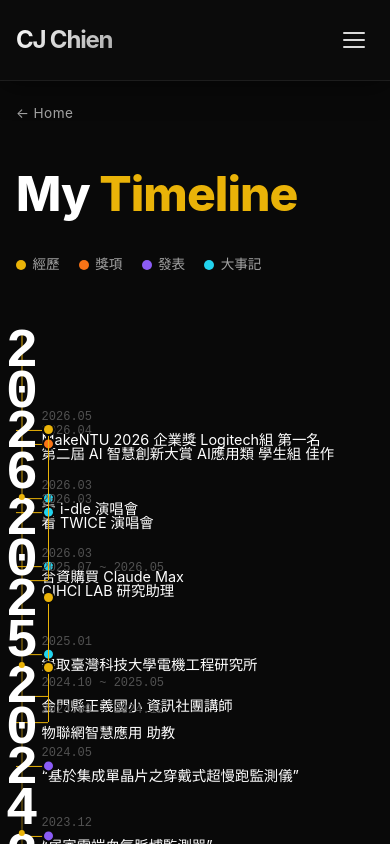
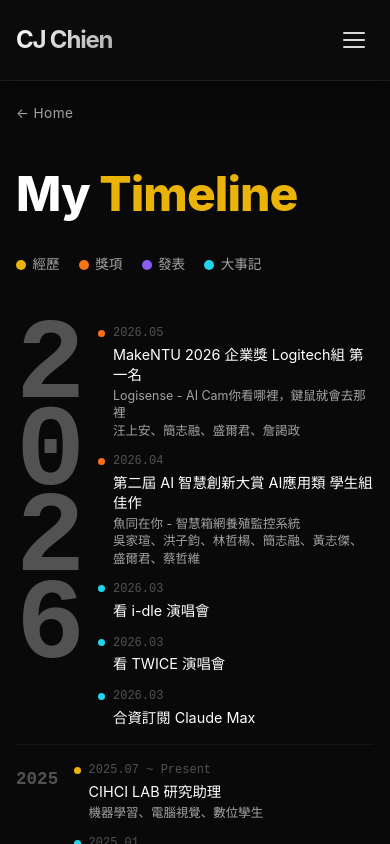
Before and after one commit to Jung217/Jung217, a Next.js app in the folder website/: page /timeline in a window 390 px wide. Shown: the top 844 px of the page. Built offline with nearby package versions, Linux system fonts and the light colour scheme.

Commit message:
new timeline on phone

```diff
--- a/website/src/app/globals.css
+++ b/website/src/app/globals.css
@@ -3574,31 +3574,6 @@ a.gc-pr:hover {
   flex-shrink: 0;
 }
 
-/* 區間延伸線 */
-.tl-range-line {
-  position: absolute;
-  border-left: 1px solid var(--accent);
-  z-index: 1;
-}
-
-.tl-range-line.tl-left {
-  left: calc(50% - 3.6rem);
-}
-
-.tl-range-line.tl-right {
-  left: calc(50% + 3.6rem - 1px);
-}
-
-.tl-range-cap {
-  position: absolute;
-  top: -5px;
-  left: -5px;
-  width: 9px;
-  height: 9px;
-  border-radius: 50%;
-  box-shadow: 0 0 0 2px var(--bg-primary);
-}
-
 .tl-node-dot {
   position: absolute;
   top: 50%;
@@ -3640,18 +3615,19 @@ a.gc-pr:hover {
   position: absolute;
   top: 50%;
   height: 1px;
-  background: var(--accent);
   z-index: 2;
 }
 
 .tl-left .tl-connector {
   right: 0;
   width: 3.6rem;
+  background: linear-gradient(to left, var(--accent), transparent);
 }
 
 .tl-right .tl-connector {
   left: 0;
   width: 3.6rem;
+  background: linear-gradient(to right, var(--accent), transparent);
 }
 
 .tl-branch {
@@ -3772,47 +3748,81 @@ a.gc-pr:hover {
   line-height: 1.4;
 }
 
+.tl-mobile-grid {
+  display: none;
+}
+
+.tl-mobile-year {
+  display: flex;
+  gap: 0.8rem;
+  padding: 1rem 0;
+  border-bottom: 1px solid var(--border-color);
+}
+
+.tl-mobile-year:last-child {
+  border-bottom: none;
+}
+
+.tl-mobile-year-label {
+  font-family: 'SF Mono', 'Fira Code', 'JetBrains Mono', monospace;
+  font-size: 1.1rem;
+  font-weight: 700;
+  color: var(--text-muted);
+  flex-shrink: 0;
+  min-width: 2.8rem;
+  padding-top: 0.25rem;
+}
+
+.tl-mobile-year-label--vertical {
+  display: flex;
+  flex-direction: column;
+  align-items: center;
+  min-width: unset;
+  padding-top: 0;
+}
+
+.tl-mobile-entries {
+  display: flex;
+  flex-direction: column;
+  gap: 0.8rem;
+  flex: 1;
+  min-width: 0;
+}
+
+.tl-mobile-entry {
+  display: flex;
+  align-items: flex-start;
+  gap: 0.5rem;
+}
+
+.tl-mobile-dot {
+  width: 7px;
+  height: 7px;
+  border-radius: 50%;
+  flex-shrink: 0;
+  margin-top: 0.35rem;
+}
+
+.tl-mobile-content {
+  display: flex;
+  flex-direction: column;
+  gap: 0.1rem;
+  min-width: 0;
+}
+
+.tl-desc--visible {
+  max-height: none;
+  opacity: 1;
+}
+
 @media (max-width: 640px) {
-  .tl-trunk {
-    left: 6px;
-  }
-
-  .tl-year-tick {
-    left: 6px;
-    transform: translateX(-50%);
-  }
-
-  .tl-range-line.tl-left,
-  .tl-range-line.tl-right {
-    left: 2rem;
-  }
-
-  .tl-node,
-  .tl-node.tl-left,
-  .tl-node.tl-right {
-    width: auto;
-    left: 0;
-    padding-left: 1.6rem;
-    padding-right: 0;
-    text-align: left;
-  }
-
-  .tl-left .tl-branch,
-  .tl-right .tl-branch {
-    align-items: flex-start;
-  }
-
-  .tl-left .tl-connector,
-  .tl-right .tl-connector {
-    left: 0;
-    right: auto;
-    width: 2rem;
-  }
-
-  .tl-left .tl-node-dot,
-  .tl-right .tl-node-dot {
-    left: calc(2rem - 4.5px);
-    right: auto;
+  .tl-tree {
+    display: none;
+  }
+
+  .tl-mobile-grid {
+    display: flex;
+    flex-direction: column;
   }
 
   .tl-cat-item {
--- a/website/src/components/TimelineView.js
+++ b/website/src/components/TimelineView.js
@@ -1,6 +1,6 @@
 'use client';
 
-import { useState } from 'react';
+import { useState, useRef, useEffect } from 'react';
 
 const CATEGORIES = [
     { key: 'experience', label: '經歷', color: '#eab308' },
@@ -13,8 +13,8 @@ const MONTHS_PER_YEAR = 12;
 const YEAR_DIGITS = 4;
 const DIGIT_LINE_HEIGHT = 0.75;
 const YEAR_DOT_SIZE = 6;
-const MONTH_PX = 14;
-const MIN_NODE_GAP = 68;
+const MONTH_PX = 16;
+const MIN_NODE_GAP = 38;
 const TREE_PADDING = 24;
 const TREE_BOTTOM_MARGIN = 20;
 
@@ -80,13 +80,6 @@ function positionNodes(entries, maxMonth) {
     return nodes;
 }
 
-function buildRangeLine(node, currentMonth, maxMonth) {
-    const endMonthVal = node.endDate === 'present' ? currentMonth : toMonths(node.endDate);
-    const endPos = monthToPixel(endMonthVal, maxMonth);
-    const height = node.top - endPos;
-    return height > 0 ? { endPos, height } : null;
-}
-
 function DateDisplay({ entry }) {
     if (entry.endDate) {
         return (
@@ -114,26 +107,11 @@ function YearTick({ tick, isOldest }) {
     );
 }
 
-function RangeLine({ node, currentMonth, maxMonth }) {
-    const range = buildRangeLine(node, currentMonth, maxMonth);
-    if (!range) return null;
-
-    const meta = getCategoryMeta(node.category);
-    return (
-        <div
-            className={`tl-range-line ${node.side}`}
-            style={{ top: `${range.endPos}px`, height: `${range.height}px` }}
-        >
-            <span className="tl-range-cap" style={{ backgroundColor: meta.color }} />
-        </div>
-    );
-}
-
 function TimelineNode({ entry }) {
     const meta = getCategoryMeta(entry.category);
     return (
         <div className={`tl-node ${entry.side}`} style={{ top: `${entry.top}px` }}>
-            {!entry.endDate && <span className="tl-node-dot" style={{ backgroundColor: meta.color }} />}
+            <span className="tl-node-dot" style={{ backgroundColor: meta.color }} />
             <div className="tl-connector" />
             <div className="tl-branch">
                 <DateDisplay entry={entry} />
@@ -150,7 +128,6 @@ function TimelineTree({ entries }) {
     }
 
     const now = new Date();
-    const currentMonth = now.getFullYear() * MONTHS_PER_YEAR + (now.getMonth() + 1);
     const maxMonth = now.getFullYear() * MONTHS_PER_YEAR + MONTHS_PER_YEAR;
 
     const minMonth = Math.min(...entries.map((e) => toMonths(e.date)));
@@ -174,13 +151,79 @@ function TimelineTree({ entries }) {
                 <YearTick key={tick.year} tick={tick} isOldest={i === 0} />
             ))}
 
-            {nodes.filter((n) => n.endDate).map((node, idx) => (
-                <RangeLine key={`rline-${idx}`} node={node} currentMonth={currentMonth} maxMonth={maxMonth} />
-            ))}
-
             {nodes.map((entry, idx) => (
                 <TimelineNode key={idx} entry={entry} />
             ))}
+        </div>
+    );
+}
+
+function groupByYear(entries) {
+    const groups = {};
+    for (const entry of entries) {
+        const year = entry.date.split('-')[0];
+        if (!groups[year]) groups[year] = [];
+        groups[year].push(entry);
+    }
+    return Object.keys(groups)
+        .sort((a, b) => b.localeCompare(a))
+        .map((year) => ({ year, items: groups[year] }));
+}
+
+function TimelineGrid({ entries }) {
+    const currentYearRef = useRef(null);
+    const [currentYearFontSize, setCurrentYearFontSize] = useState(0);
+    const currentYear = String(new Date().getFullYear());
+
+    const years = groupByYear(entries);
+
+    useEffect(() => {
+        const el = currentYearRef.current;
+        if (el) {
+            setCurrentYearFontSize(el.offsetHeight / (YEAR_DIGITS * DIGIT_LINE_HEIGHT));
+        }
+    }, [entries]);
+
+    if (entries.length === 0) {
+        return <p className="text-secondary">No timeline entries yet.</p>;
+    }
+
+    return (
+        <div className="tl-mobile-grid">
+            {years.map(({ year, items }) => {
+                const isCurrent = year === currentYear;
+                return (
+                    <div key={year} className="tl-mobile-year">
+                        {isCurrent ? (
+                            <span
+                                className="tl-mobile-year-label tl-mobile-year-label--vertical"
+                                style={currentYearFontSize ? { fontSize: `${currentYearFontSize}px`, lineHeight: DIGIT_LINE_HEIGHT } : {}}
+                            >
+                                {year.split('').map((d, di) => (
+                                    <span key={di}>{d}</span>
+                                ))}
+                            </span>
+                        ) : (
+                            <span className="tl-mobile-year-label">{year}</span>
+                        )}
+                        <div className="tl-mobile-entries" ref={isCurrent ? currentYearRef : undefined}>
+                            {items.map((entry, idx) => {
+                                const meta = getCategoryMeta(entry.category);
+                                return (
+                                    <div key={idx} className="tl-mobile-entry">
+                                        <span className="tl-mobile-dot" style={{ backgroundColor: meta.color }} />
+                                        <div className="tl-mobile-content">
+                                            <DateDisplay entry={entry} />
+                                            <span className="tl-title">{entry.title}</span>
+                                            {entry.desc && <span className="tl-desc tl-desc--visible">{entry.desc}</span>}
+                                        </div>
+                                    </div>
+                                );
+                            })}
+                        </div>
+                    </div>
+                );
+            })}
         </div>
     );
 }
@@ -226,6 +269,7 @@ export default function TimelineView({ sections }) {
                     ))}
                 </div>
                 <TimelineTree entries={allEntries} />
+                <TimelineGrid entries={allEntries} />
             </section>
 
             <section className="tl-tabs-section">
--- a/website/src/data/timeline.md
+++ b/website/src/data/timeline.md
@@ -1,12 +1,16 @@
 ## 經歷
-- 2025-07 ~ 2026-05 | CIHCI LAB 研究助理
+- 2025-07 ~ present | CIHCI LAB 研究助理
+  機器學習、電腦視覺、數位孿生
 - 2024-10 ~ 2025-05 | 金門縣正義國小 資訊社團講師
   教小學生基礎程式設計與運算思維 (Scratch & HTML)
 - 2024-09 ~ 2024-12 | 物聯網智慧應用 助教
-- 2022-09 ~ 2023-06 | 國立金門大學 資訊工程學系 系學會資攝組長
+  物聯網、Arduino
+- 2024-07 ~ 2024-08 | CIHCI LAB 實習生
+  機器學習、電腦視覺(物件識別、圖像分割)、深度相機、光達(LiDAR)、SLAM
+- 2022-09 ~ 2023-05 | 國立金門大學 資訊工程學系 系學會資攝組長
   負責系上活動攝影紀錄
-- 2021-09 ~ 2022-06 | 輔仁大學中文系 高等教育深耕計畫講師
-  協助數位工具教學與課程設計
+- 2021-09 ~ 2022-06 | 輔仁大學 中文系 高等教育深耕計畫講師
+  協助數位工具教學與課程設計 (電腦繪圖 & AR應用)
 ## 獎項
 - 2026-05 | MakeNTU 2026 企業獎 Logitech組 第一名
   Logisense - AI Cam你看哪裡，鍵鼠就會去那裡
@@ -14,6 +18,11 @@
 - 2026-04 | 第二屆 AI 智慧創新大賞 AI應用類 學生組 佳作
   魚同在你 - 智慧箱網養殖監控系統
   吳家瑄、洪子鈞、林哲楊、簡志融、黃志傑、盛爾君、蔡哲維
+- 2024-10 | 國立金門大學 資工系 112-2 書卷獎 第二名
+- 2024-10 | 國立金門大學 資工系 專題競賽 佳作
+  基於人工智慧影像識別之溫室監控系統
+  陳宏遠、簡志融、曾世勳、林弘杰、黃業泰
+- 2024-03 | 國立金門大學 資工系 112-1 書卷獎 第三名
 
 ## 發表
 - 2024-05 | “基於集成單晶片之穿戴式超慢跑監測儀”
@@ -26,5 +35,6 @@
 ## 大事記
 - 2026-03 | 看 i-dle 演唱會
 - 2026-03 | 看 TWICE 演唱會
-- 2026-03 | 合資購買 Claude Max
+- 2026-03 | 合資訂閱 Claude Max
 - 2025-01 | 錄取臺灣科技大學電機工程研究所
+- 2022-05 | 首次確診 Covid-19
```
